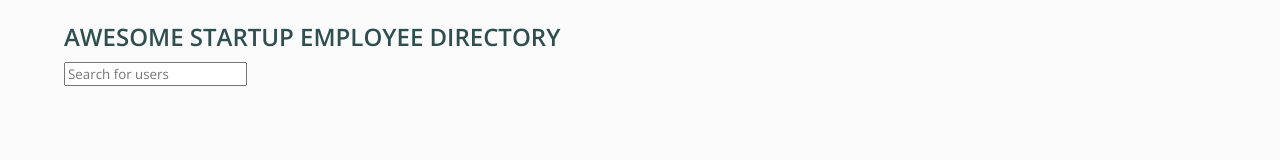
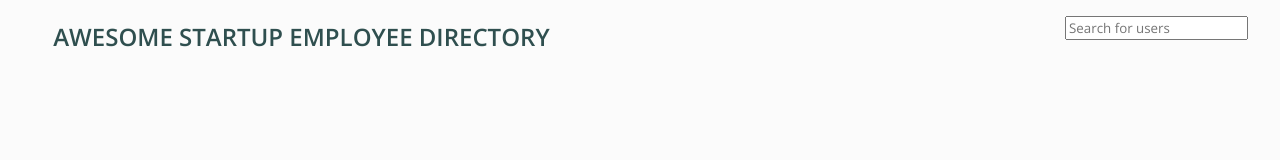
Before and after one commit to kaeross/employee_directory, a plain HTML site: page index.html in a window 1280 px wide. Drawn offline with nearby package versions, Linux system fonts and the light colour scheme; no server answers.

Commit message:
Bug fixes

```diff
--- a/app.js
+++ b/app.js
@@ -87,7 +87,8 @@ function searchBox() {
 
 	return searchHTML;
 }
-$('.page-header').append(searchBox());
+
+$('.searchbox').append(searchBox());
 
 
 function notFound() {
@@ -111,7 +112,7 @@ function searchList() {
 	// Check if each user name contains search query
 	$userCards.each( function() {
 		var $nameHTML = $('> div > .name', this);
-		var $usernameHTML = $('> div > .name', this);
+		var $usernameHTML = $('> div > .username', this);
 		if( $nameHTML.text().toUpperCase().indexOf(searchInputVal) > -1 || $usernameHTML.text().toUpperCase().indexOf(searchInputVal) > -1 ) {
 			// add this user to list of “matched” student
 			matched.push(this);
--- a/index.html
+++ b/index.html
@@ -11,7 +11,7 @@
 	<link href="https://fonts.googleapis.com/css?family=Open+Sans:300,400,600" rel="stylesheet">
 </head>
 <body>
-
+	<span class="searchbox"></span>
 	<section
 	data-featherlight-gallery
 	data-featherlight-filter="div"
--- a/style.scss
+++ b/style.scss
@@ -144,7 +144,13 @@ button {
 	}
 }
 
+//searchbox
+.user-search {
+	float: right;
+margin-right: 2em;
+margin-top: 1em;
 
+}
 
 
 // Modal window
```
Also changed, not shown: style.css, 1 other file.
